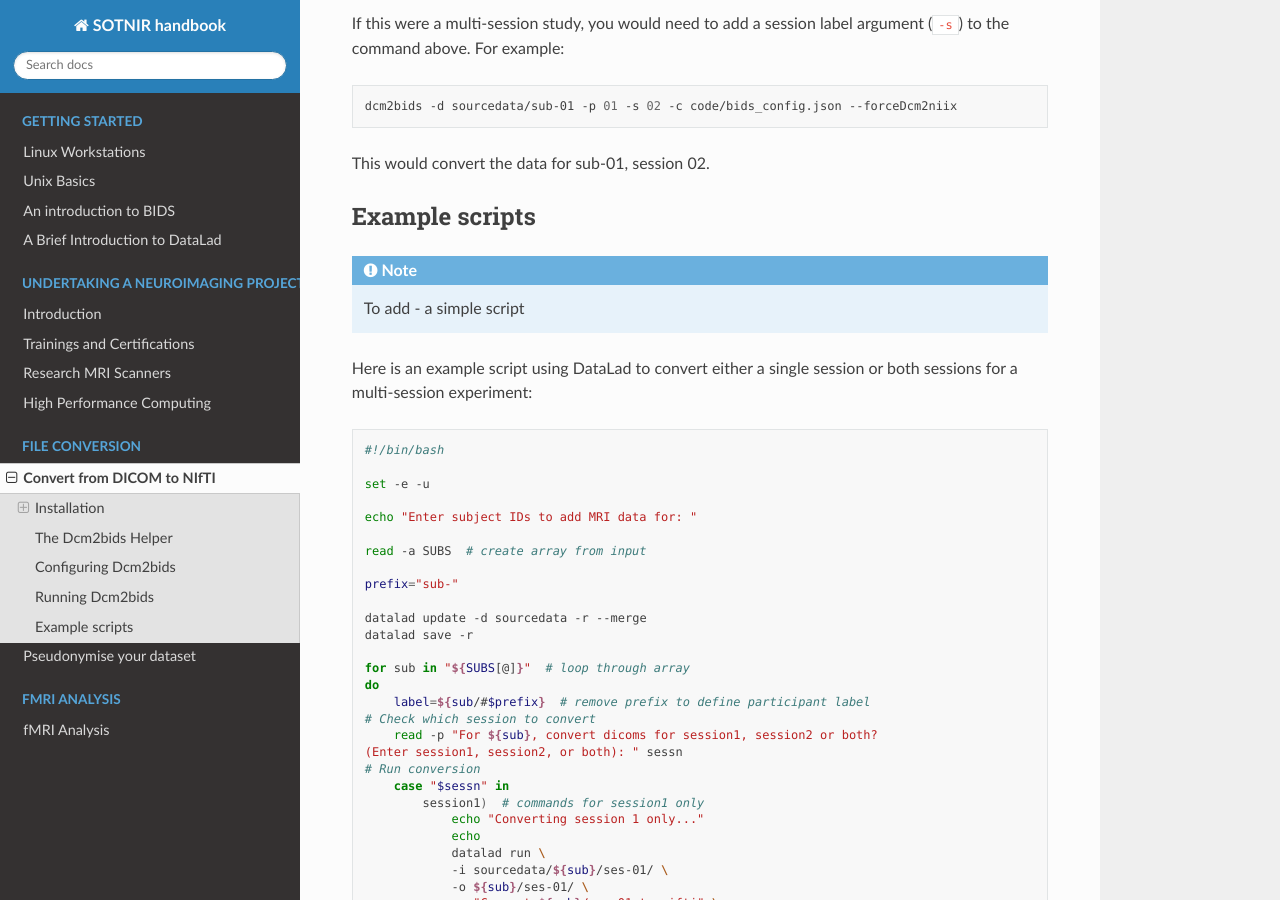
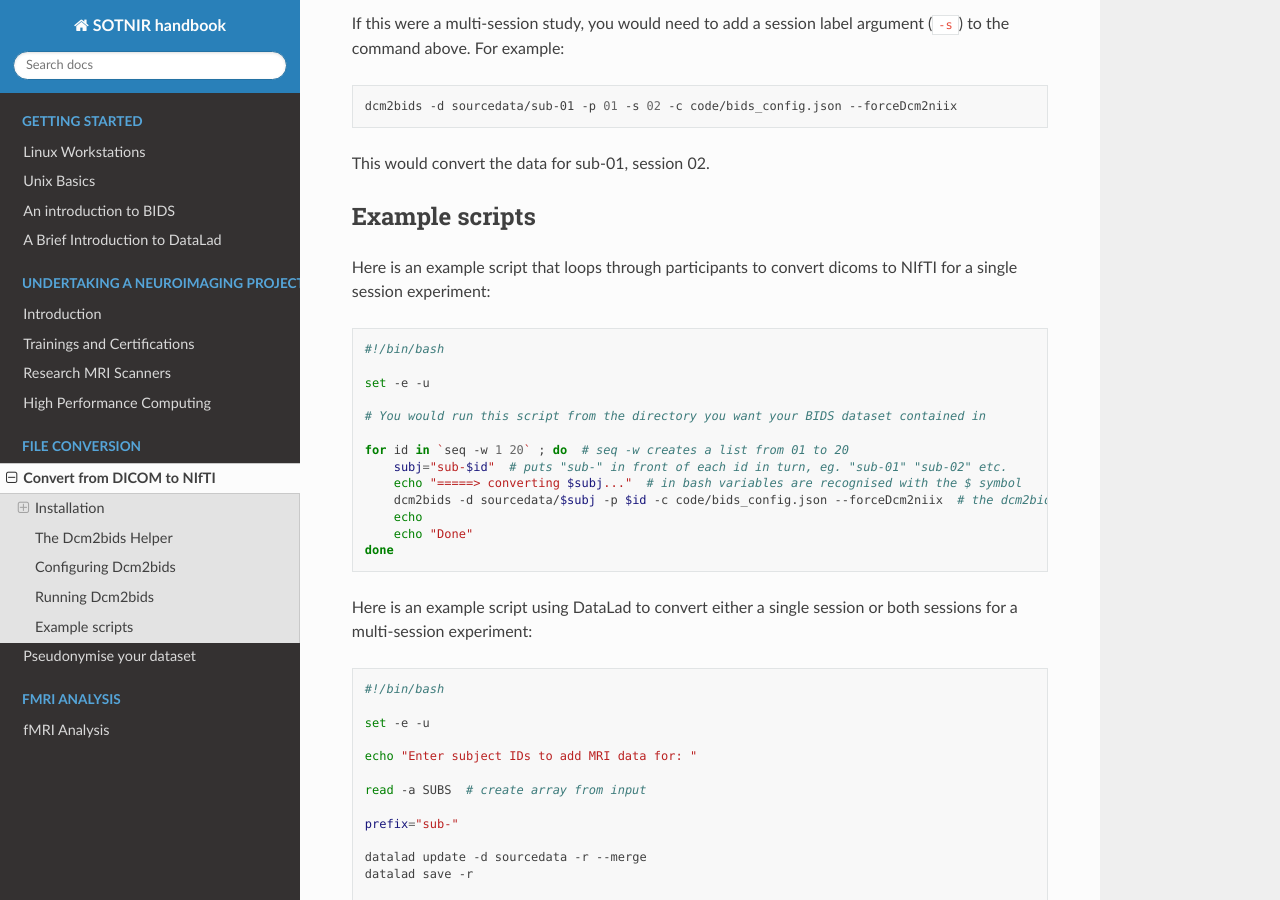
Before and after one commit to nhuneke/sotnir-handbook, a Sphinx documentation site: the page built from docs/conversion/convert2nifti.rst, in a window 1280 px wide and 900 px high, scrolled down 5870 px. Built offline with Sphinx 7.4.7 and the Read the Docs theme 2.0.0, drawn with Linux system fonts in a browser that asks for light colours; pages that are not in the unit, such as notebooks, are missing from menus.

Commit message:
Add example script to convert2nifti.rst

```diff
--- a/docs/conversion/convert2nifti.rst
+++ b/docs/conversion/convert2nifti.rst
@@ -306,9 +306,24 @@ This would convert the data for sub-01, session 02.
 Example scripts
 -----------------
 
-.. note::
+Here is an example script that loops through participants to convert dicoms to NIfTI for a single session experiment:
 
-    To add - a simple script
+.. code-block:: bash
+
+    #!/bin/bash
+
+    set -e -u
+
+    # You would run this script from the directory you want your BIDS dataset contained in
+
+    for id in `seq -w 1 20` ; do  # seq -w creates a list from 01 to 20
+        subj="sub-$id"  # puts "sub-" in front of each id in turn, eg. "sub-01" "sub-02" etc.
+        echo "=====> converting $subj..."  # in bash variables are recognised with the $ symbol
+        dcm2bids -d sourcedata/$subj -p $id -c code/bids_config.json --forceDcm2niix  # the dcm2bids command
+        echo
+        echo "Done"
+    done
+
 
 Here is an example script using DataLad to convert either a single session or both sessions for a multi-session experiment:
 
```
